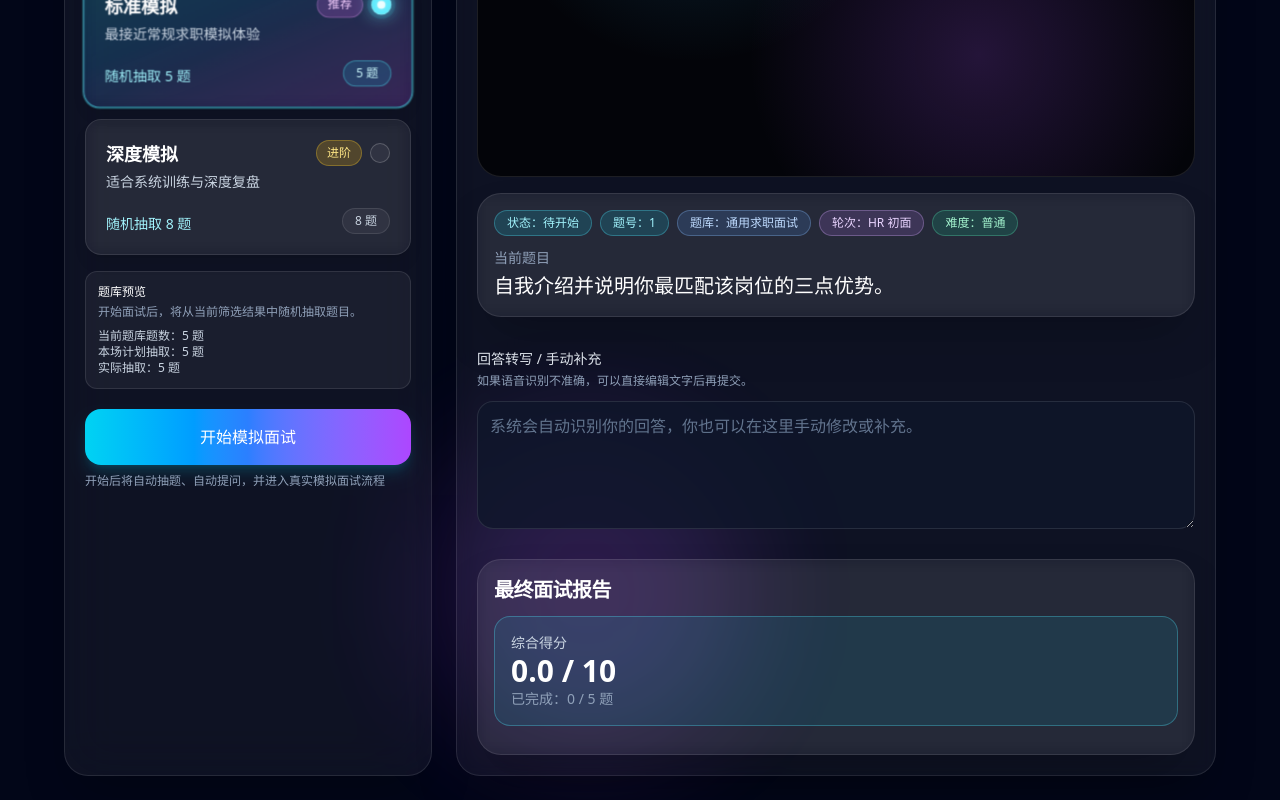
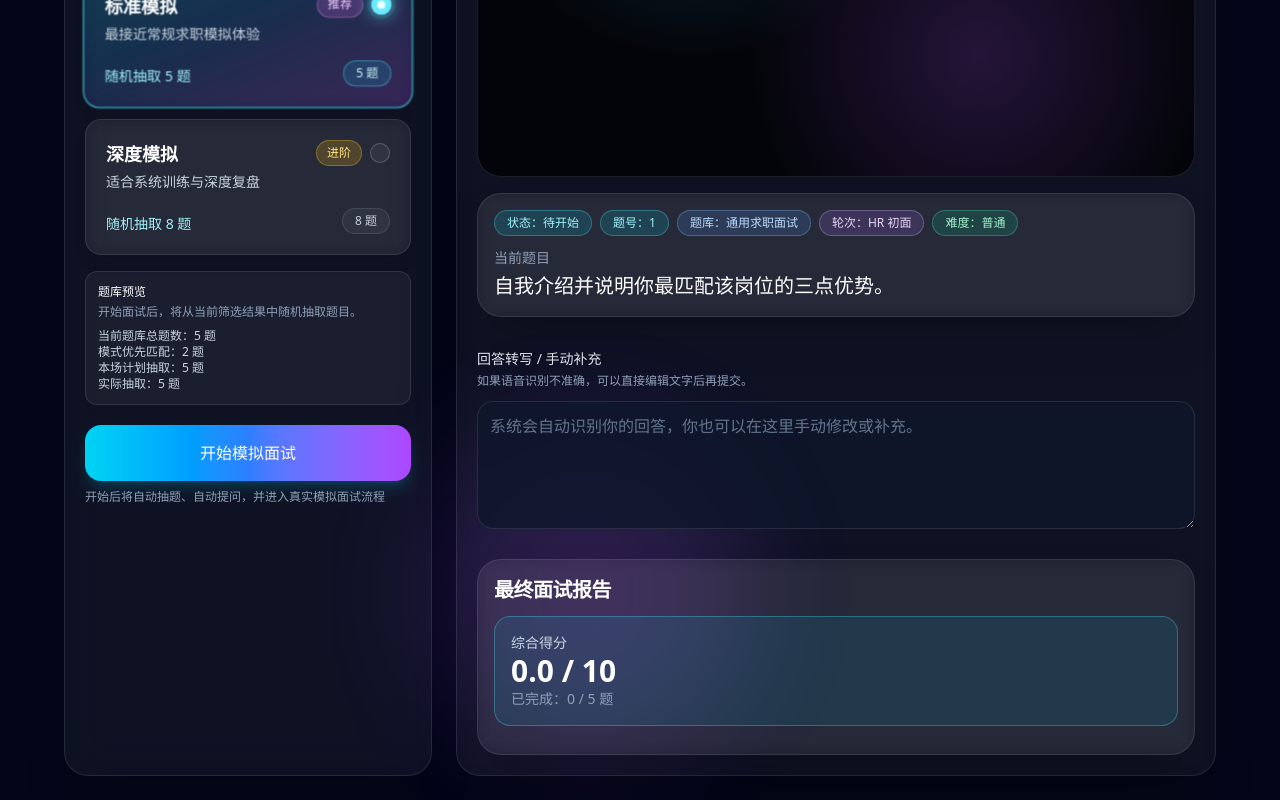
Before and after one commit to pancunzhi1124-pixel/xiaohongshu-interview-platform, a Next.js app: page /interview in a window 1280 px wide. Shown: the part 833-1633 px from the top of the page. Built offline with nearby package versions, Linux system fonts and the light colour scheme.

Commit message:
fix(interview): make question draw use bank-hard filter with mode fallback

```diff
--- a/app/interview/page.tsx
+++ b/app/interview/page.tsx
@@ -197,20 +197,34 @@ function shuffleQuestions<T>(items: T[]): T[] {
 function createSessionQuestions(questions: InterviewQuestion[], count: number): InterviewQuestion[] {
   return shuffleQuestions(questions).slice(0, Math.min(count, questions.length));
 }
-function sortQuestionsByPriority(questions: InterviewQuestion[], keywords: readonly string[]) {
+function getQuestionSearchText(question: InterviewQuestion): string {
+  return [
+    question.question,
+    question.category,
+    question.scoringRubric,
+    ...(question.expectedPoints ?? []),
+    ...(question.round ?? []),
+  ]
+    .filter((item) => Boolean(item))
+    .join(" ")
+    .toLowerCase();
+}
+
+function matchQuestionByKeywords(question: InterviewQuestion, keywords: readonly string[]): boolean {
+  if (keywords.length === 0) return false;
+  const text = getQuestionSearchText(question);
+  return keywords.some((keyword) => text.includes(keyword.toLowerCase()));
+}
+
+function sortQuestionsByPriority(questions: InterviewQuestion[], keywords: readonly string[]): InterviewQuestion[] {
   const scored = questions.map((q) => {
-    const text = `${q.category} ${q.question}`.toLowerCase();
-    const hit = keywords.some((k) => text.includes(k.toLowerCase()));
+    const hit = matchQuestionByKeywords(q, keywords);
     return { q, score: (q.expectedPoints?.length ? 2 : 0) + (hit ? 3 : 0) + (q.difficulty === "medium" ? 1 : 0) };
   });
-  return scored.sort((a, b) => b.score - a.score).map((item) => item.q).filter((item, idx, arr) => arr.findIndex((x) => x.id === item.id) === idx);
-}
-
-function pickQuestionsByPriority(questions: InterviewQuestion[], count: number, keywords: readonly string[]) {
-  const prioritized = sortQuestionsByPriority(questions, keywords);
-  const matched = prioritized.filter((q) => keywords.some((keyword) => `${q.category} ${q.question}`.toLowerCase().includes(keyword.toLowerCase())));
-  const remaining = prioritized.filter((q) => !matched.some((item) => item.id === q.id));
-  return [...matched, ...remaining].slice(0, count);
+  return scored
+    .sort((a, b) => b.score - a.score)
+    .map((item) => item.q)
+    .filter((item, idx, arr) => arr.findIndex((x) => x.id === item.id) === idx);
 }
 
 function mapRoundToInterviewRound(round?: string): InterviewRound {
@@ -304,6 +318,43 @@ function InterviewPageContent() {
   const isFollowupStage = currentTarget === "followup";
   const currentPrompt = isFollowupStage ? followUpQuestion : currentQuestion?.question ?? "";
   const isLastQuestion = index >= activeQuestions.length - 1;
+  const currentBankQuestions = questions;
+
+  const questionPoolMeta = useMemo(() => {
+    const bankQuestions = currentBankQuestions;
+    if (bankQuestions.length === 0) {
+      return { bankCount: 0, matchedCount: 0, selected: [] as InterviewQuestion[] };
+    }
+
+    if (isPublicMode) {
+      if (!selectedMode || isPrivateRoundOption(selectedMode) || selectedMode.value === "structured-mixed") {
+        const shuffled = shuffleQuestions(bankQuestions);
+        return {
+          bankCount: bankQuestions.length,
+          matchedCount: bankQuestions.length,
+          selected: shuffled.slice(0, Math.min(questionCount, shuffled.length)),
+        };
+      }
+      const prioritized = sortQuestionsByPriority(bankQuestions, selectedMode.keywords);
+      const matched = bankQuestions.filter((q) => matchQuestionByKeywords(q, selectedMode.keywords));
+      return {
+        bankCount: bankQuestions.length,
+        matchedCount: matched.length,
+        selected: prioritized.slice(0, Math.min(questionCount, prioritized.length)),
+      };
+    }
+
+    const privateMode = isPrivateRoundOption(selectedMode) ? selectedMode : privateRoundOptions[0];
+    const roundMatched = bankQuestions.filter((q) => q.round.includes(privateMode.round) || matchQuestionByKeywords(q, privateMode.keywords));
+    const roundMatchedIds = new Set(roundMatched.map((q) => q.id));
+    const rest = bankQuestions.filter((q) => !roundMatchedIds.has(q.id));
+    const ordered = shuffleQuestions([...roundMatched, ...rest]);
+    return {
+      bankCount: bankQuestions.length,
+      matchedCount: roundMatched.length,
+      selected: ordered.slice(0, Math.min(questionCount, ordered.length)),
+    };
+  }, [currentBankQuestions, isPublicMode, selectedMode, questionCount]);
 
   useEffect(() => {
     if (isPublicMode) {
@@ -587,7 +638,7 @@ function InterviewPageContent() {
   };
 
   const handleStartInterview = async () => {
-    let questionSource = questions;
+    let questionSource = currentBankQuestions;
     try {
       const params = new URLSearchParams({ bankId, examType: bankId, pageSize: "240" });
       if (!isPublicMode && roundFilter) {
@@ -601,15 +652,17 @@ function InterviewPageContent() {
     } catch {
       // ignore and fallback to built-in banks
     }
-    if (!isPublicMode && roundFilter) {
-      const strictRoundFiltered = questionSource.filter((item) => item.round.includes(mapRoundToInterviewRound(roundFilter)));
-      questionSource = strictRoundFiltered.length > 0 ? strictRoundFiltered : pickQuestionsByPriority(questionSource, questionSource.length, selectedMode.keywords);
+    const safeQuestionSource = questionSource.filter((item) => Boolean(item.question));
+    const sourceToUse = safeQuestionSource.length > 0 ? safeQuestionSource : currentBankQuestions;
+    const selectedQuestions = questionPoolMeta.selected.length > 0
+      ? questionPoolMeta.selected
+      : createSessionQuestions(sourceToUse, questionCount);
+    if (!selectedQuestions.length && currentBankQuestions.length > 0) {
+      setTip("当前筛选条件未抽到题目，已自动放宽条件，请重试。");
+      return;
     }
-    const selectedQuestions = isPublicMode && selectedMode.value === "structured-mixed"
-      ? createSessionQuestions(questionSource, questionCount)
-      : pickQuestionsByPriority(questionSource, questionCount, selectedMode.keywords);
     if (!selectedQuestions.length) {
-      setTip("当前题库题量不足，无法完成本场抽题，请调整模拟强度后重试。");
+      setTip("当前题库暂无可用题目，请返回题库检查数据。");
       return;
     }
 
@@ -752,16 +805,17 @@ function InterviewPageContent() {
           <div className="mt-4 rounded-xl border border-white/10 bg-white/5 p-3 text-xs text-slate-300">
             <p className="font-medium text-white">题库预览</p>
             <p className="mt-1 text-slate-400">开始面试后，将从当前筛选结果中随机抽取题目。</p>
-            <p className="mt-2">当前题库题数：{questions.length} 题</p>
+            <p className="mt-2">当前题库总题数：{questionPoolMeta.bankCount} 题</p>
+            <p>模式优先匹配：{questionPoolMeta.matchedCount} 题</p>
             <p>本场计划抽取：{questionCount} 题</p>
-            <p>实际抽取：{Math.min(questions.length, questionCount)} 题</p>
+            <p>实际抽取：{questionPoolMeta.selected.length} 题</p>
           </div>
           {!started ? (
             <div className="mt-5">
               <button
                 className="w-full rounded-2xl bg-gradient-to-r from-cyan-400 via-blue-500 to-purple-500 px-5 py-4 text-base font-semibold text-white shadow-lg shadow-cyan-500/20 transition duration-300 hover:brightness-110 active:scale-[0.99] disabled:cursor-not-allowed disabled:opacity-50"
                 onClick={handleStartInterview}
-                disabled={questions.length === 0}
+                disabled={currentBankQuestions.length === 0}
               >
                 开始模拟面试
               </button>
@@ -795,8 +849,20 @@ function InterviewPageContent() {
               <span className="rounded-full border border-emerald-300/30 bg-emerald-400/15 px-3 py-1 text-emerald-200">难度：{currentQuestion?.difficulty ?? "普通"}</span>
             </div>
             <p className="mt-3 text-sm text-slate-400">当前题目</p>
-            <p className="mt-1 text-lg text-white md:text-xl">{currentPrompt || currentQuestion?.question || "点击开始模拟面试后显示首题"}</p>
+            <p className="mt-1 text-lg text-white md:text-xl">{currentPrompt || currentQuestion?.question || (currentBankQuestions.length > 0 ? "点击开始模拟面试后，将从当前题库抽取题目。" : "当前题库暂无可用题目，请返回题库检查数据。")}</p>
             {currentQuestion?.category ? <p className="mt-2 text-sm text-slate-400">题目类型：{currentQuestion.category}</p> : null}
+            {started && sessionQuestions.length === 0 && currentBankQuestions.length > 0 ? (
+              <div className="mt-3 rounded-xl border border-amber-300/20 bg-amber-400/10 p-3 text-sm text-amber-200">
+                <p>当前筛选条件未抽到题目，已自动放宽条件，请重试。</p>
+                <button
+                  type="button"
+                  className="mt-2 rounded-lg border border-amber-300/30 bg-amber-300/10 px-3 py-1 text-xs text-amber-100 hover:bg-amber-300/20"
+                  onClick={handleStartInterview}
+                >
+                  重新抽题
+                </button>
+              </div>
+            ) : null}
           </div>
 
           <div className="mt-4 flex flex-wrap gap-2">
```
